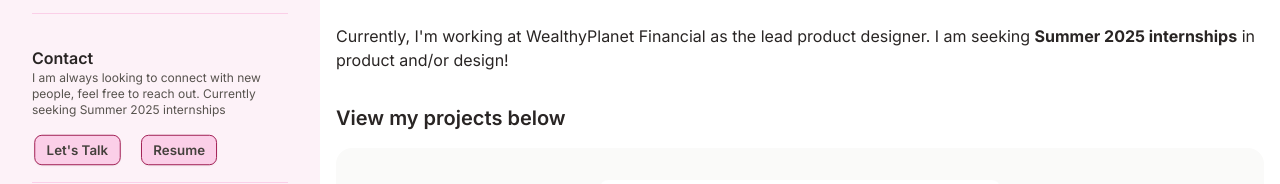
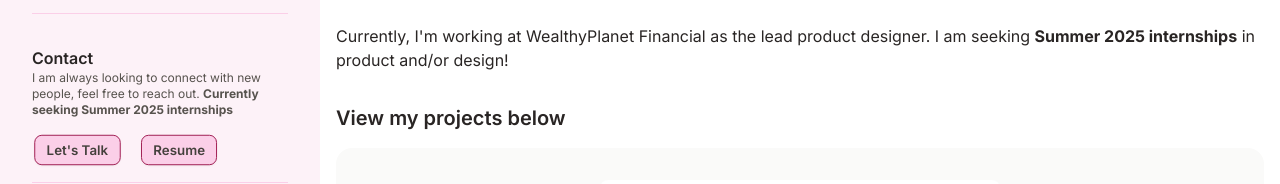
Before and after one commit to v1dh1/vidhi, a Next.js app: page /home in a window 1280 px wide. Shown: the part 518-702 px from the top of the page. Built offline with nearby package versions, Linux system fonts and the light colour scheme; a web font is replaced by a local one.

Commit message:
bolded a sentencw

```diff
--- a/app/home/Lefthome.jsx
+++ b/app/home/Lefthome.jsx
@@ -70,7 +70,7 @@ const Lefthome = () => {
 
          {/* contact*/}
          <p className='pt-8 text-l text-stone-800 font-semibold'>Contact</p>
-          <p className='text-xs text-stone-600 pb-4'>{"I am always looking to connect with new people, feel free to reach out. Currently seeking Summer 2025 internships"}</p>
+          <p className='text-xs text-stone-600 pb-4'>{"I am always looking to connect with new people, feel free to reach out."} <strong>Currently seeking Summer 2025 internships</strong></p>
 
           <div className="flex space-x-4">
 
--- a/app/layout.tsx
+++ b/app/layout.tsx
@@ -24,8 +24,8 @@ export default function RootLayout({
         <Head>
           <title>Vidhi Gokani</title>
           <meta name="description" content="Product Designer" />
-          <link rel="icon" href="/favicon.svg" />
-          {/* Additional favicon sizes and types can be included here */}
+          <link rel="icon" href="/favicon.ico" />
+          {/* ^^used to be .svg Additional favicon sizes and types can be included here */}
         </Head>
 
 
```
